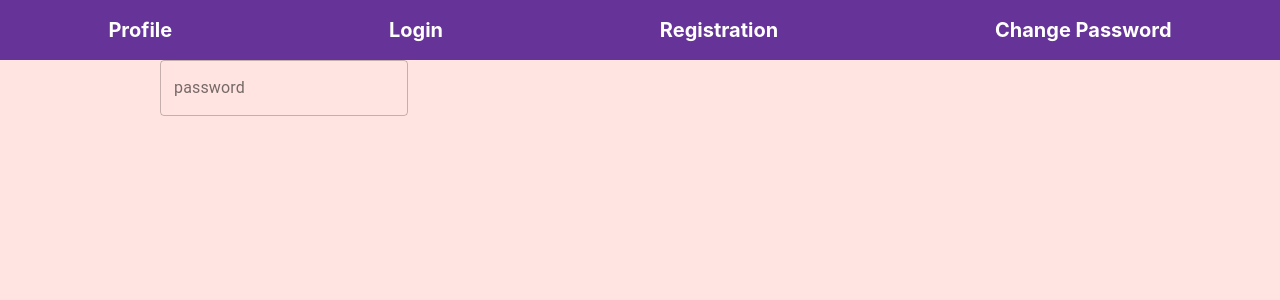
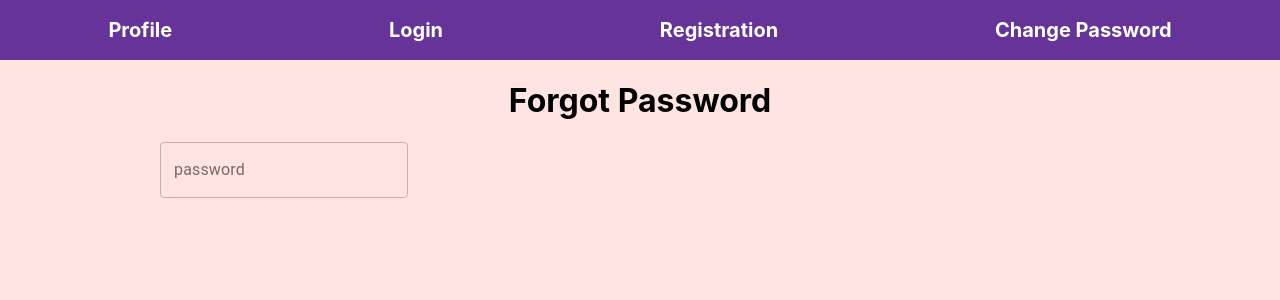
Before and after one commit to ArtsiomYermakou/Team_project, a React (Create React App) app: page /#/forgotPassword in a window 1280 px wide. Shown: the top 300 px of the page. Built offline with nearby package versions, Linux system fonts and the light colour scheme.

Commit message:
add css in forgotPassword

```diff
--- /dev/null
+++ b/src/n1_main/m1-ui/component/ForgotPassword/ForgotPassword.module.css
@@ -0,0 +1,4 @@
+.title {
+    display: flex;
+    justify-content: center;
+}
--- a/src/n1_main/m1-ui/component/ForgotPassword/ForgotPassword.tsx
+++ b/src/n1_main/m1-ui/component/ForgotPassword/ForgotPassword.tsx
@@ -1,8 +1,10 @@
 import React from "react";
 import InputMaterial from "../../common/Input";
+import style from "../ForgotPassword/ForgotPassword.module.css"
 
 const ForgotPassword = () => {
     return <div>
+        <h1 className={style.title}>Forgot Password</h1>
         <InputMaterial placeholder={"password"} label={"password"} />
     </div>
 }
```
